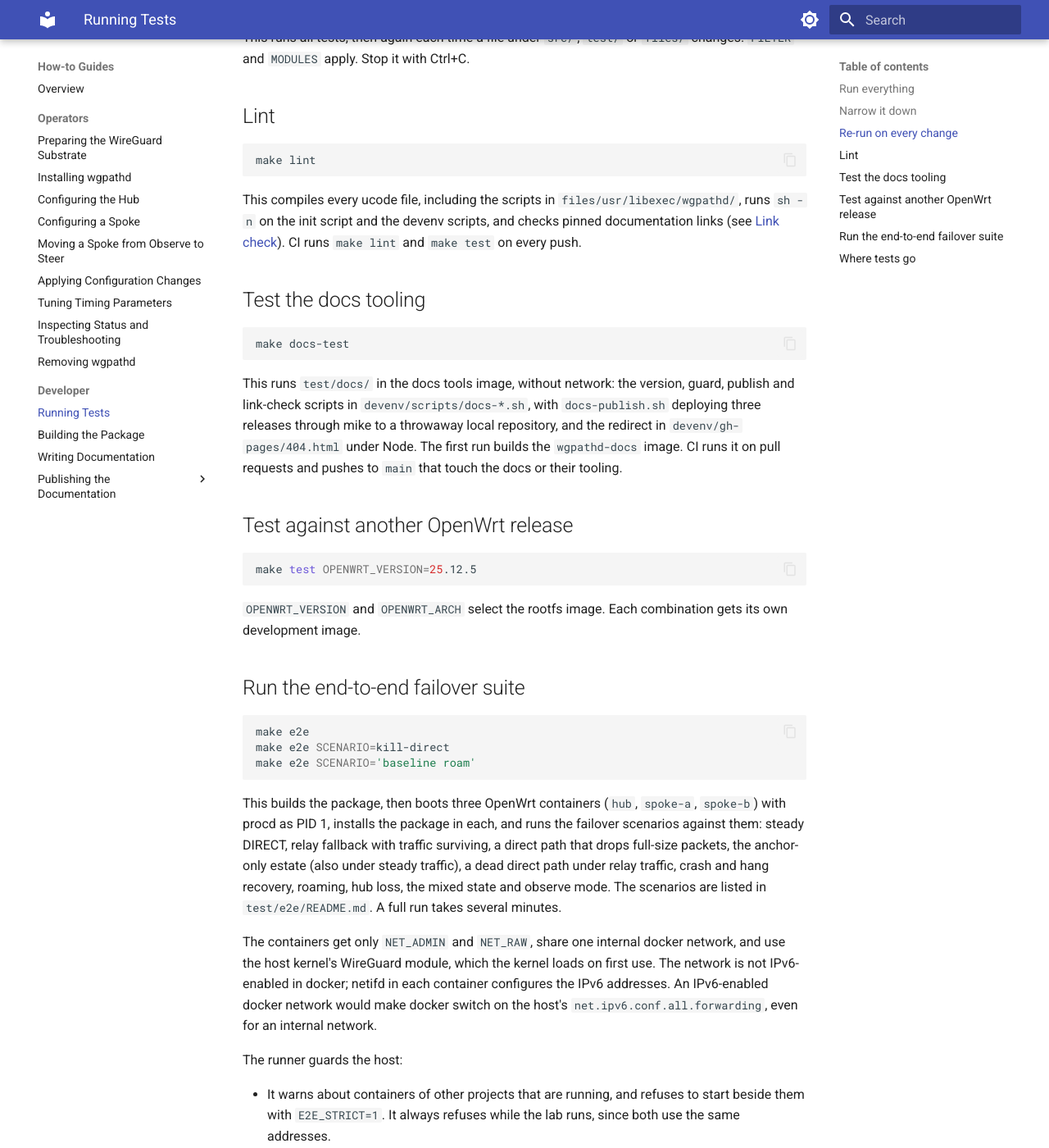
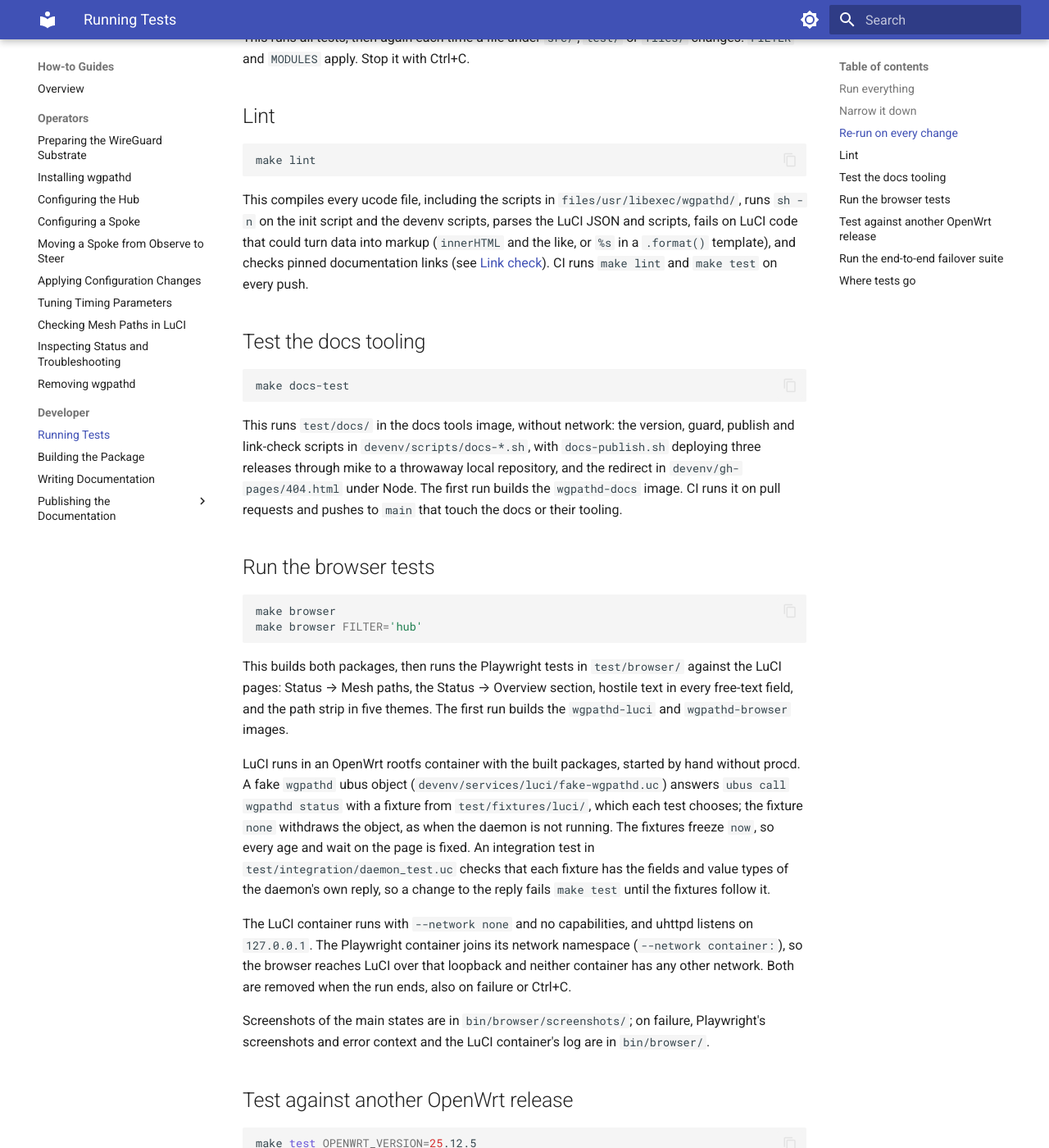
Before and after one commit to m00qek/wgpathd, an MkDocs documentation site: the page built from docs/how-to/developer/testing.md, in a window 1280 px wide and 1400 px high, scrolled down 1162 px. Shown: the whole window at 82% size. Built offline with MkDocs 1.6.1 and Material for MkDocs 9.7.7, drawn with Linux system fonts in a browser that asks for light colours; some of the changed text lies outside the part shown.

Commit message:
Docs: checking mesh paths in LuCI, the browser tests and the app's new files
A how-to for the Status page and the Overview section; the shared module
and the Overview include in the files reference, with the UCI system read
luci-base grants; make browser in the make targets and the testing guide;
lint the fakes of the browser tests.

````diff
--- a/docs/how-to/developer/testing.md
+++ b/docs/how-to/developer/testing.md
@@ -56,7 +56,7 @@ This runs all tests, then again each time a file under `src/`, `test/` or `files
 make lint
 ```
 
-This compiles every ucode file, including the scripts in `files/usr/libexec/wgpathd/`, runs `sh -n` on the init script and the devenv scripts, and checks pinned documentation links (see [Link check](../../reference/docs-publishing.md#link-check)). CI runs `make lint` and `make test` on every push.
+This compiles every ucode file, including the scripts in `files/usr/libexec/wgpathd/`, runs `sh -n` on the init script and the devenv scripts, parses the LuCI JSON and scripts, fails on LuCI code that could turn data into markup (`innerHTML` and the like, or `%s` in a `.format()` template), and checks pinned documentation links (see [Link check](../../reference/docs-publishing.md#link-check)). CI runs `make lint` and `make test` on every push.
 
 ## Test the docs tooling
 
@@ -65,6 +65,21 @@ make docs-test
 ```
 
 This runs `test/docs/` in the docs tools image, without network: the version, guard, publish and link-check scripts in `devenv/scripts/docs-*.sh`, with `docs-publish.sh` deploying three releases through mike to a throwaway local repository, and the redirect in `devenv/gh-pages/404.html` under Node. The first run builds the `wgpathd-docs` image. CI runs it on pull requests and pushes to `main` that touch the docs or their tooling.
+
+## Run the browser tests
+
+```bash
+make browser
+make browser FILTER='hub'
+```
+
+This builds both packages, then runs the Playwright tests in `test/browser/` against the LuCI pages: Status → Mesh paths, the Status → Overview section, hostile text in every free-text field, and the path strip in five themes. The first run builds the `wgpathd-luci` and `wgpathd-browser` images.
+
+LuCI runs in an OpenWrt rootfs container with the built packages, started by hand without procd. A fake `wgpathd` ubus object (`devenv/services/luci/fake-wgpathd.uc`) answers `ubus call wgpathd status` with a fixture from `test/fixtures/luci/`, which each test chooses; the fixture `none` withdraws the object, as when the daemon is not running. The fixtures freeze `now`, so every age and wait on the page is fixed. An integration test in `test/integration/daemon_test.uc` checks that each fixture has the fields and value types of the daemon's own reply, so a change to the reply fails `make test` until the fixtures follow it.
+
+The LuCI container runs with `--network none` and no capabilities, and uhttpd listens on `127.0.0.1`. The Playwright container joins its network namespace (`--network container:`), so the browser reaches LuCI over that loopback and neither container has any other network. Both are removed when the run ends, also on failure or Ctrl+C.
+
+Screenshots of the main states are in `bin/browser/screenshots/`; on failure, Playwright's screenshots and error context and the LuCI container's log are in `bin/browser/`.
 
 ## Test against another OpenWrt release
 
@@ -100,5 +115,6 @@ Results, timings, per-failure node logs and the guard's logs are in `bin/e2e/`.
 - `test/unit/` mirrors `src/`: one test file per module, with every I/O dependency replaced by a fake. The decision core is tested here, including property tests over random observation sequences.
 - `test/integration/` drives the daemon shell and the publisher through `daemon.create(...)` with fake `deps`, and runs the publisher on a real loopback socket.
 - `test/e2e/` holds one shell script per failover scenario, run on the host against the containers by `make e2e`.
+- `test/browser/` holds the Playwright tests of the LuCI pages, and `test/fixtures/luci/` the status replies they run against.
 
 For the reasoning behind the split, see [Architecture](../../explanation/architecture.md).
--- a/mkdocs.yml
+++ b/mkdocs.yml
@@ -62,6 +62,7 @@ nav:
           - Moving a Spoke from Observe to Steer: how-to/enable-steering.md
           - Applying Configuration Changes: how-to/apply-changes.md
           - Tuning Timing Parameters: how-to/tune-timing.md
+          - Checking Mesh Paths in LuCI: how-to/check-paths-in-luci.md
           - Inspecting Status and Troubleshooting: how-to/troubleshoot.md
           - Removing wgpathd: how-to/uninstall.md
       - Developer:
````
Also changed, not shown: README.md (+5 -3 lines), docs/how-to/check-paths-in-luci.md (added, +56 -0 lines), docs/how-to/index.md (+1 -0 lines), docs/reference/files.md (+5 -1 lines), docs/reference/make-targets.md (+3 -2 lines), 1 other file.
